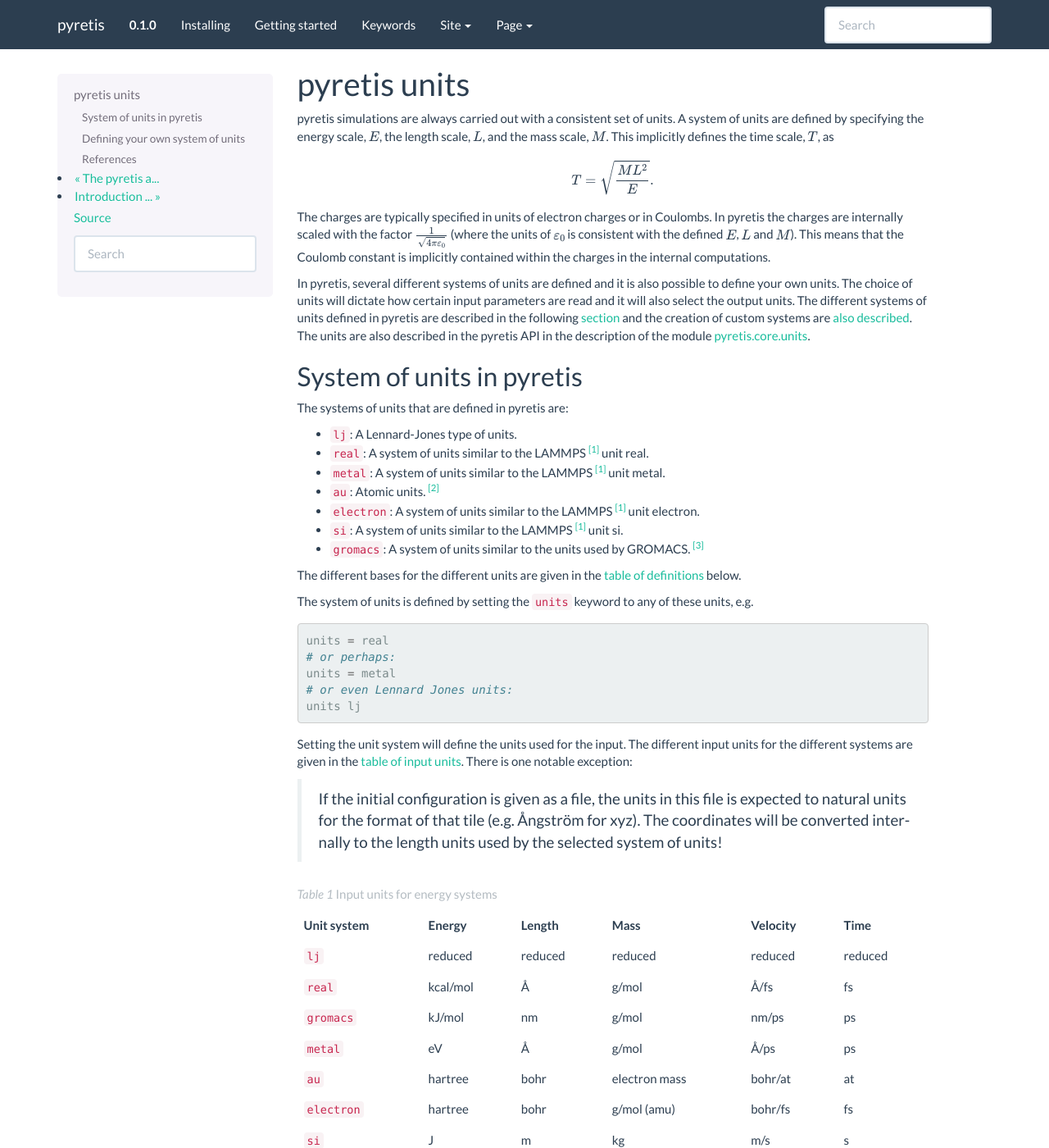
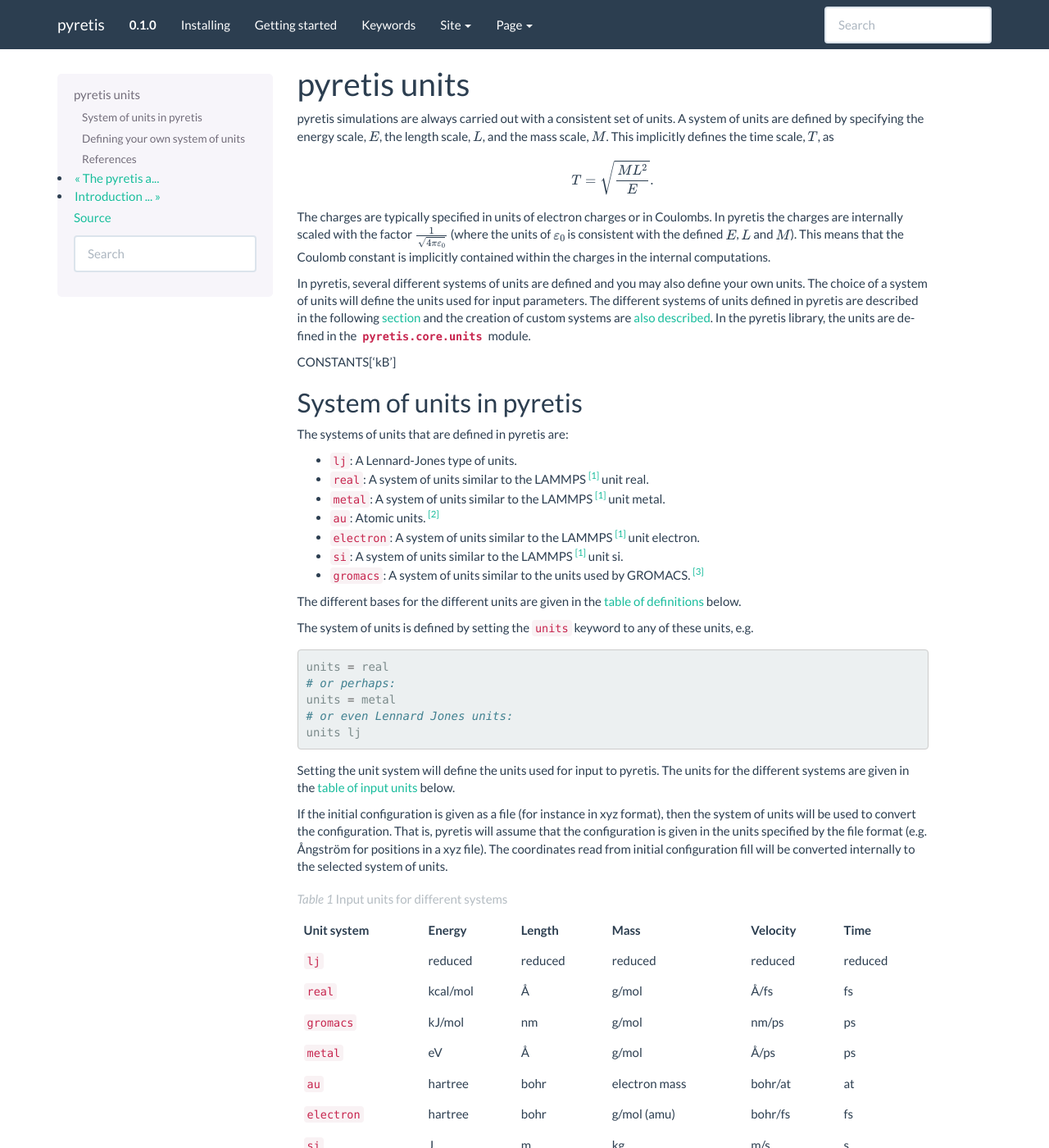
Before and after one commit to jonasjaeger-sci/mod905, a Sphinx documentation site: the page built from docs/user/units.rst, in a window 1280 px wide and 1400 px high. Shown: the whole window at 82% size. Built offline with Sphinx 7.4.7, drawn with Linux system fonts in a browser that asks for light colours; formulas are drawn with MathJax 3; some of the changed text lies outside the part shown.

Commit message:
Update of links to modules + clean up text.
Using :py:mod:`name.of.module` for referencing modules now (also
the :py:class for classes).

```diff
--- a/docs/user/input.rst
+++ b/docs/user/input.rst
@@ -123,7 +123,10 @@
 
 
 * :ref:`units <user-keywords-units>`:
-    Specify the units to use for the system (and by extension the simulation)
+    Specify a system of units to use for the simulation and the
+    input file. The possible system of units are described
+    in detail in the
+    :ref:`reference section on units <user-guide-units>`.
 
     Examples:
 
--- a/docs/user/units.rst
+++ b/docs/user/units.rst
@@ -22,14 +22,16 @@
 that the Coulomb constant is implicitly contained within the charges in
 the internal computations.
 
-In pyretis, several different systems of units are defined and it is also
-possible to define your own units. The choice of units will dictate how
-certain input parameters are read and it will also select the output units.
+In pyretis, several different systems of units are defined and you may also
+define your own units. The choice of a system of units will define the units
+used for input parameters.
 The different systems of units defined in pyretis are described in the
 following :ref:`section <user-units-system>` and the creation of custom
 systems are :ref:`also described <user-units-custom>`.
-The units are also described in the pyretis API in the description
-of the module :ref:`pyretis.core.units <api-core-units>`.
+In the pyretis library, the units are defined in
+the :py:mod:`pyretis.core.units` module.
+
+CONSTANTS['kB']
 
 .. _user-units-system:
 
@@ -67,38 +69,41 @@
     units lj
 
 
-Setting the unit system will define the units used for the input.
-The different input units for the different systems are
-given in the :ref:`table of input units <table_unit_input>`.
-There is one notable exception:
+Setting the unit system will define the units used for input to
+pyretis. The units for the different systems are given in
+the :ref:`table of input units <table_unit_input>` below.
 
-    If the initial configuration is given as a file, the units in this file is
-    expected to natural units for the format of that tile (e.g. Ångström for xyz).
-    The coordinates will be converted internally to the length units used by
-    the selected system of units!
+If the initial configuration is given as a file (for instance
+in xyz format), then the system of units will be used to
+convert the configuration. That is, pyretis will assume that
+the configuration is given in the units specified by
+the file format
+(e.g. Ångström for positions in a xyz file).
+The coordinates read from initial configuration fill will be
+converted internally to the selected system of units.
 
 
 .. _table_unit_input:
 
-.. table:: Input units for energy systems
+.. table:: Input units for different systems
 
-  +--------------+----------+---------+---------------+----------+---------+
-  | Unit system  | Energy   | Length  | Mass          | Velocity | Time    |
-  +==============+==========+=========+===============+==========+=========+
-  | ``lj``       | reduced  | reduced | reduced       | reduced  | reduced |
-  +--------------+----------+---------+---------------+----------+---------+
-  | ``real``     | kcal/mol |  Å      | g/mol         | Å/fs     | fs      |
-  +--------------+----------+---------+---------------+----------+---------+
-  | ``gromacs``  | kJ/mol   | nm      | g/mol         | nm/ps    | ps      |
-  +--------------+----------+---------+---------------+----------+---------+
-  | ``metal``    | eV       |  Å      | g/mol         | Å/ps     | ps      |
-  +--------------+----------+---------+---------------+----------+---------+
-  | ``au``       | hartree  | bohr    | electron mass | bohr/at  | at      |
-  +--------------+----------+---------+---------------+----------+---------+
-  | ``electron`` | hartree  | bohr    | g/mol (amu)   | bohr/fs  | fs      |
-  +--------------+----------+---------+---------------+----------+---------+
-  | ``si``       | J        | m       | kg            | m/s      | s       |
-  +--------------+----------+---------+---------------+----------+---------+
+   +--------------+----------+---------+---------------+----------+---------+
+   | Unit system  | Energy   | Length  | Mass          | Velocity | Time    |
+   +==============+==========+=========+===============+==========+=========+
+   | ``lj``       | reduced  | reduced | reduced       | reduced  | reduced |
+   +--------------+----------+---------+---------------+----------+---------+
+   | ``real``     | kcal/mol |  Å      | g/mol         | Å/fs     | fs      |
+   +--------------+----------+---------+---------------+----------+---------+
+   | ``gromacs``  | kJ/mol   | nm      | g/mol         | nm/ps    | ps      |
+   +--------------+----------+---------+---------------+----------+---------+
+   | ``metal``    | eV       |  Å      | g/mol         | Å/ps     | ps      |
+   +--------------+----------+---------+---------------+----------+---------+
+   | ``au``       | hartree  | bohr    | electron mass | bohr/at  | at      |
+   +--------------+----------+---------+---------------+----------+---------+
+   | ``electron`` | hartree  | bohr    | g/mol (amu)   | bohr/fs  | fs      |
+   +--------------+----------+---------+---------------+----------+---------+
+   | ``si``       | J        | m       | kg            | m/s      | s       |
+   +--------------+----------+---------+---------------+----------+---------+
 
 For the ``lj`` system, the energy, length, mass, etc. are all
 given in reduced units. However, it still might be useful (for instance
@@ -124,23 +129,23 @@
 
 .. table:: Defining units for energy systems
 
-  +--------------+----------------+-------------+--------------------+
-  | Unit system  | Energy unit    | Length unit | Mass unit          |
-  +==============+================+=============+====================+
-  | ``lj``       | 0.238 kcal/mol | 0.3405 nm   | 39.948 g/mol       |
-  +--------------+----------------+-------------+--------------------+
-  | ``real``     | 1 kcal/mol     | 1 Å         |  1 g/mol           |
-  +--------------+----------------+-------------+--------------------+
-  | ``gromacs``  | 1 kJ/mol       | 1 nm        | 1 g/mol            |
-  +--------------+----------------+-------------+--------------------+
-  | ``metal``    | 1 eV           | 1 Å         |  1 g/mol           |
-  +--------------+----------------+-------------+--------------------+
-  | ``au``       | 1 hartree      | 1 bohr      |  9.10938291e-31 kg |
-  +--------------+----------------+-------------+--------------------+
-  | ``electron`` | 1 hartree      | 1 bohr      | 1 g/mol            |
-  +--------------+----------------+-------------+--------------------+
-  | ``si``       | 1 J            | 1 m         | 1 kg               |
-  +--------------+----------------+-------------+--------------------+
+   +--------------+----------------+-------------+--------------------+
+   | Unit system  | Energy unit    | Length unit | Mass unit          |
+   +==============+================+=============+====================+
+   | ``lj``       | 0.238 kcal/mol | 0.3405 nm   | 39.948 g/mol       |
+   +--------------+----------------+-------------+--------------------+
+   | ``real``     | 1 kcal/mol     | 1 Å         |  1 g/mol           |
+   +--------------+----------------+-------------+--------------------+
+   | ``gromacs``  | 1 kJ/mol       | 1 nm        | 1 g/mol            |
+   +--------------+----------------+-------------+--------------------+
+   | ``metal``    | 1 eV           | 1 Å         |  1 g/mol           |
+   +--------------+----------------+-------------+--------------------+
+   | ``au``       | 1 hartree      | 1 bohr      |  9.10938291e-31 kg |
+   +--------------+----------------+-------------+--------------------+
+   | ``electron`` | 1 hartree      | 1 bohr      | 1 g/mol            |
+   +--------------+----------------+-------------+--------------------+
+   | ``si``       | 1 J            | 1 m         | 1 kg               |
+   +--------------+----------------+-------------+--------------------+
 
 
 .. _user-units-custom:
@@ -149,7 +154,7 @@
 ---------------------------------
 Defining your own system of units is basically just a matter of choosing
 the energy, length and mass scales. Typically this is done by setting the
-units keyword and defining the base units with ``:units-base:``:
+units keyword and defining the base units with ``units-base``:
 
 .. code-block:: python
 
```
Also changed, not shown: other parts of docs/user/units.rst (+1 -1 lines), docs/user/intro-api.rst (+54 -51 lines).
